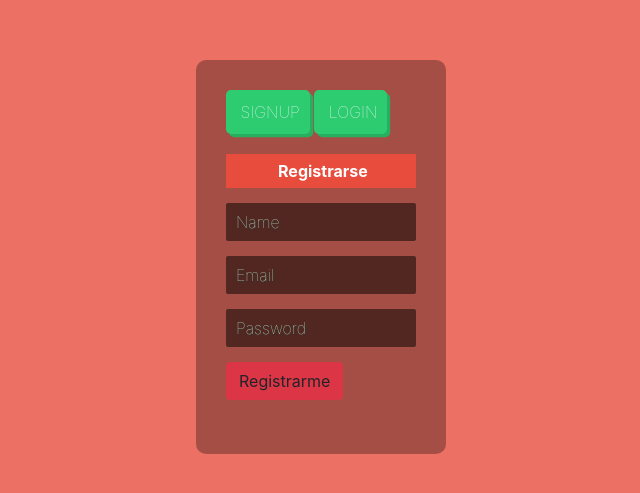
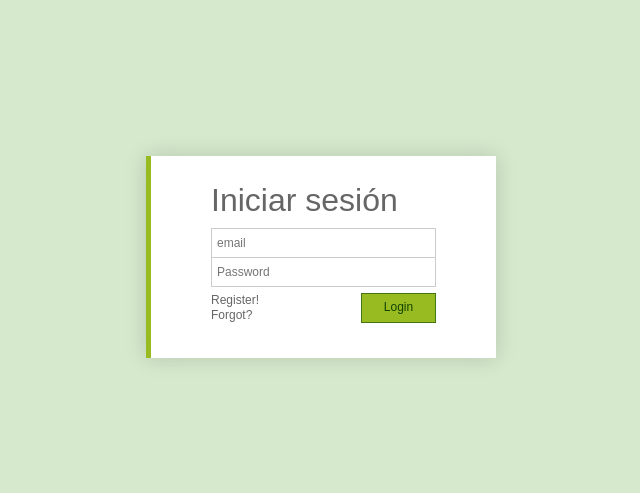
Before and after one commit to ebros12/RestServer, a website: page public/index.html in a window 1280 px wide. Shown: the part 143-636 px from the top of the page, without its empty margins (319-959 px from the left). Drawn offline with Linux system fonts and the light colour scheme.

Commit message:
Cambio Login

```diff
--- a/package.json
+++ b/package.json
@@ -14,6 +14,7 @@
         "body-parser": "^1.19.0",
         "express": "^4.16.4",
         "google-auth-library": "^4.0.0",
+        "hbs": "^4.0.4",
         "jsonwebtoken": "^8.5.1",
         "mongoose": "^5.5.5",
         "mongoose-unique-validator": "^2.0.3",
--- a/public/css/loginStyle.css
+++ b/public/css/loginStyle.css
@@ -1,136 +1,119 @@
-.signup-slide {
-    background-color: #ec7063;
-    transition: background-color 1s;
+* {
+    box-sizing: border-box
 }
 
-.login-slide {
-    background-color: #58d68d;
-    transition: background-color 1s;
+html,
+body {
+    display: table;
+    margin: 0;
+    padding: 0;
+    width: 100%;
+    height: 100%;
+    background-color: #d6e9cc!important;
 }
 
-.container {
-    width: 100%;
-    height: auto;
+body {
+    display: table-cell;
+    vertical-align: middle;
 }
 
-.container .form-group {
-    border-radius: 10px;
-    padding: 30px;
-    background-color: rgba(0, 0, 0, 0.3);
-    width: 250px;
+.box {
     margin: auto;
-    top: 50%;
-    left: 50%;
-    position: absolute;
-    -webkit-transform: translate(-50%, -50%);
-    transform: translate(-50%, -50%);
+    padding: 25px 50px;
+    width: 350px;
+    min-height: 115px;
+    background: #fff;
+    border-left: 5px solid #9b2;
+    box-shadow: 0 0 20px rgba(0, 0, 0, .15);
+    font: 12px/15px Arial, Helvetica, sans-serif;
+    color: #666;
 }
 
-.container .form-group .btn-group {
-    margin-bottom: 5px;
-    width: 100%;
+h2 {
+    margin: 0 10px;
+    line-height: 40px;
 }
 
-.container .form-group .btn-group .login-btn,
-.container .form-group .btn-group .signup-btn {
-    display: inline-block;
-    margin: 0 5px;
-    padding: 10px 15px !important;
-    text-shadow: 1px 1px #95a5a6;
-    cursor: pointer;
+form {
+    padding: 0 10px 10px;
 }
 
-.container .form-group .btn-group .signup-btn {
-    background-color: #e74c3c !important;
-    box-shadow: 0.2em 0.2em #c0392b !important;
+form::after {
+    content: "";
+    display: block;
+    clear: both;
 }
 
-.container .form-group .btn-group .signup-btn:hover {
-    background-color: #c0392b !important;
-    box-shadow: 0.2em 0.2em #a2352a !important;
+label {
+    position: absolute;
+    left: -9999px;
 }
 
-.container .form-group input,
-.container .form-group .login-option {
-    display: block;
-    padding: 5px 10px;
-    margin: 15px 0;
-    width: 100%;
-    border-radius: 2px;
-    background-color: rgba(0, 0, 0, 0.5);
-    border: 0;
-    color: #fff;
-    font-weight: lighter;
-    box-sizing: border-box;
+input {
+    position: relative;
+    z-index: 10;
+    margin: 0;
+    padding: 0 5px;
+    width: 225px;
+    height: 30px;
+    border: 1px solid #ccc;
 }
 
-.container .form-group input::-webkit-input-placeholder,
-.container .form-group .login-option::-webkit-input-placeholder {
-    color: #abebc6;
-    text-shadow: 2px 2px #333;
+input:focus {
+    z-index: 15;
+    box-shadow: 0 0 10px rgba(0, 0, 0, .1);
+    outline: 0;
 }
 
-.container .form-group input::-moz-placeholder,
-.container .form-group .login-option::-moz-placeholder {
-    color: #abebc6;
-    text-shadow: 2px 2px #333;
+#password {
+    top: -1px;
+    margin-bottom: 5px;
 }
 
-.container .form-group input:-moz-placeholder,
-.container .form-group .login-option:-moz-placeholder {
-    color: #abebc6;
-    text-shadow: 2px 2px #333;
+.register-form {
+    display: none;
 }
 
-.container .form-group input:-ms-input-placeholder,
-.container .form-group .login-option:-ms-input-placeholder {
-    color: #abebc6;
-    text-shadow: 2px 2px #333;
+.register-form input {
+    margin: -1px 0;
 }
 
-.container .form-group button,
-.container .form-group .btn-group .login-btn,
-.container .form-group .btn-group .signup-btn {
-    padding: 10px;
-    border-radius: 5px;
-    border: 0;
-    color: #fff;
-    font-weight: lighter;
-    text-transform: uppercase;
-    background-color: #2ecc71;
-    box-shadow: 0.2em 0.2em #27ae60;
-    transition: all 0.5s;
+#first-name {
+    margin-top: 5px;
 }
 
-.container .form-group button:active,
-.container .form-group .btn-group .login-btn:active,
-.container .form-group .btn-group .signup-btn:active {
-    position: relative;
-    top: -2px;
+.captcha {
+    margin: 10px 0;
 }
 
-.container .form-group button:hover,
-.container .form-group .btn-group .login-btn:hover,
-.container .form-group .btn-group .signup-btn:hover {
-    background-color: #27ae60;
-    box-shadow: 0.2em 0.2em #208f4f;
-    transition: all 0.5s;
+.captcha label {
+    position: relative;
+    left: 0;
 }
 
-.title-label {
-    width: 100%;
-    color: #fff;
-    padding: 5px;
-    text-align: center;
-    font-weight: bold;
-    box-sizing: border-box;
-    margin: 20px 0 0;
+#submit {
+    float: right;
+    padding: 0;
+    width: 75px;
+    background: #9b2;
+    color: #140;
+    border-color: #471;
 }
 
-.bg-login {
-    background-color: #2ecc71;
+#submit:hover {
+    color: #025;
+    background: #28e;
+    border-color: #16c;
 }
 
-.bg-register {
-    background-color: #e74c3c;
+#submit~a {
+    display: block;
+    float: left;
+    width: 120px;
+    text-decoration: none;
+    color: #666;
 }
+
+#submit~a:hover {
+    text-decoration: underline;
+}
--- a/public/index.html
+++ b/public/index.html
@@ -13,28 +13,62 @@
 <body>
 
 
-    <div class="container bg-slide">
-        <div class="form-group">
-            <button class="signup-btn"><i class="fa fa-user"> </i>&nbsp;Signup</button>
-            <button class="login-btn"><i class="fa fa-lock"> </i>&nbsp;Login</button>
-            <form class="register-form">
-                <div class="title-label bg-register"><i class="fa fa-user"></i>&nbsp;Registrarse </div>
-                <input class="form-control" type="text" placeholder="Name" required="required" />
-                <input class="form-control" type="email" placeholder="Email" required="required" />
-                <input class="form-control" type="text" placeholder="Password" required="required" />
-                <a class="btn btn-danger" id="Registro">Registrarme</a>
-            </form>
-            <form class="secure-login">
-                <div class="title-label bg-login"><i class="fa fa-lock"></i>&nbsp;Inicio de Sesion</div>
-                <input id="email" class="form-control" type="email" placeholder="Email" required="required" />
-                <input id="password" class="form-control" type="text" placeholder="Password" required="required" />
-                <a class="btn btn-success" id="Logear">Ingresar</a>
-            </form>
-            <br>
-            <div class="g-signin2" data-onsuccess="onSignIn"></div>
-        </div>
+    <div class="box">
 
+        <h2>Iniciar sesión</h2>
+
+        <form action="">
+
+            <!-- Login -->
+
+            <div class="login-form">
+
+                <label for="username">Username</label>
+                <input type="text" id="email" placeholder="email">
+
+                <label for="password">Password</label>
+                <input type="password" id="password" placeholder="Password">
+
+            </div>
+
+            <!-- Register -->
+
+            <div class="register-form">
+
+                <label for="first-name">First Name</label>
+                <input disabled type="text" id="first-name" placeholder="First Name">
+
+                <label for="last-name">Last Name</label>
+                <input disabled type="text" id="last-name" placeholder="Last Name">
+
+                <label for="email">E-mail Adress</label>
+                <input disabled type="text" id="email" placeholder="E-mail Address">
+
+                <label for="confirm-email">Confirm E-mail Address</label>
+                <input disabled type="text" id="confirm-email" placeholder="Confirm E-mail Address">
+
+                <div class="captcha">
+                    <label for="captcha">What is <strong>10 + 3</strong>?</label>
+                    <input disabled type="text" id="captcha" placeholder="Your answer">
+
+                </div>
+
+            </div>
+
+            <!-- Submit -->
+
+            <input type="submit" id="submit" value="Login">
+
+            <!-- Help -->
+
+            <a href="register.htm" class="register">Register!</a>
+            <a href="#" class="forgot-password" title="Forgot password?">Forgot?</a>
+
+        </form>
+        <div class="g-signin2" data-onsuccess="onSignIn"></div>
     </div>
+
+
 
 
     <script src="js/jquery-3.4.1.min.js"></script>
--- a/public/js/login.js
+++ b/public/js/login.js
@@ -2,6 +2,8 @@ $(document).ready(function() {
     // =҉====҉==҉=҉=҉==҉=҉=҉====҉==҉=҉=҉==҉=҉
     // Inicio de Sesion
     // =҉====҉==҉=҉=҉==҉=҉=҉====҉==҉=҉=҉==҉=҉
+    res.render('about');
+
     function Login() {
         let data = {
             email: $("#email").val(),
@@ -15,7 +17,7 @@ $(document).ready(function() {
             type: 'POST',
             dataType: 'JSON',
             success: function(json) {
-                window.location.href = "home.html";
+                window.location.href = "home.hbs";
             },
             error: function(xhr, status) {
                 Swal.fire({
@@ -30,18 +32,6 @@ $(document).ready(function() {
     $("#Logear").click(function() {
         Login()
     })
-    $('.signup-btn').click(function() {
-        $('.register-form').show('slow');
-        $('.secure-login').hide('slow');
-        $('body').removeClass().addClass('signup-slide');
-    });
-    //default dispaly
-    $('.signup-btn').trigger('click');
 
-    $('.login-btn').click(function() {
-        $('.secure-login').show('slow');
-        $('.register-form').hide('slow');
-        $('body').removeClass().addClass('login-slide');
-    });
+
 });
-0
--- a/server/server.js
+++ b/server/server.js
@@ -20,6 +20,7 @@ app.use(express.static(path.resolve(__dirname, '../public')));
 app.use(require('./routes/index'));
 
 
+//Configuracion para poder ser llamado desde cualquier pagina
 app.use(function(req, res, next) {
     res.header("Access-Control-Allow-Origin", "*");
     res.header("Access-Control-Allow-Methods", "GET,PUT,POST,DELETE");
```
Also changed, not shown: 1 other file.
